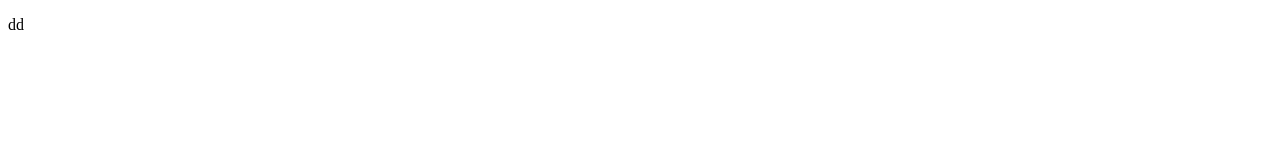
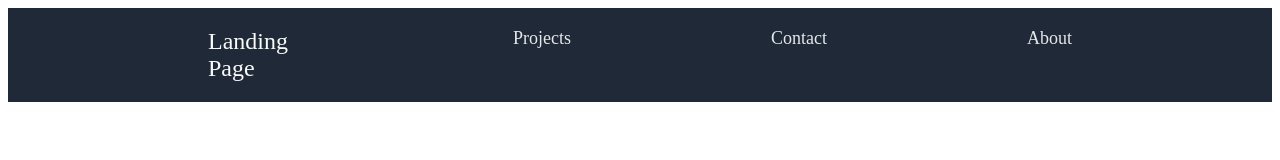
Before and after one commit to fcarbajalcos2018/css-landing-page, a plain HTML site: page index.html in a window 1280 px wide. Drawn offline with Linux system fonts and the light colour scheme.

Commit message:
Implemented the header part with some styling. Currently working on implementation of hero section with styling.

```diff
--- a/index.html
+++ b/index.html
@@ -3,8 +3,19 @@
     <head>
        <meta charset="UTF-8">
        <title>CSS Landing Page</title>
+       <link rel="stylesheet" href="style.css">
     </head>
     <body>
-        <p>dd</p>
+        <div class="footer">
+            <div class="header">
+                <div class="header logo">Landing Page</div>
+                <div class="header text">Projects</div>
+                <div class="header text">Contact</div>
+                <div class="header text">About</div>
+            </div>
+            <div class="hero">
+
+            </div>
+        </div>
     </body>
 </html>
```
Also changed, not shown: 01.png (added), 02.png (added).
